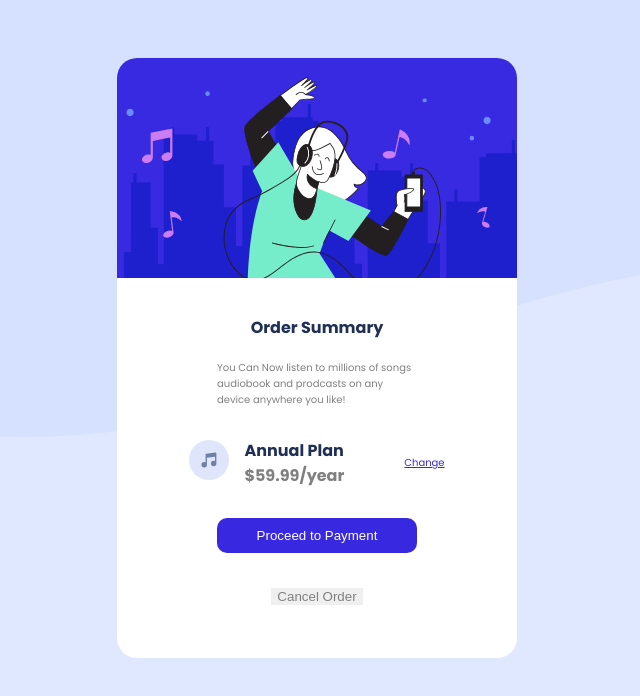
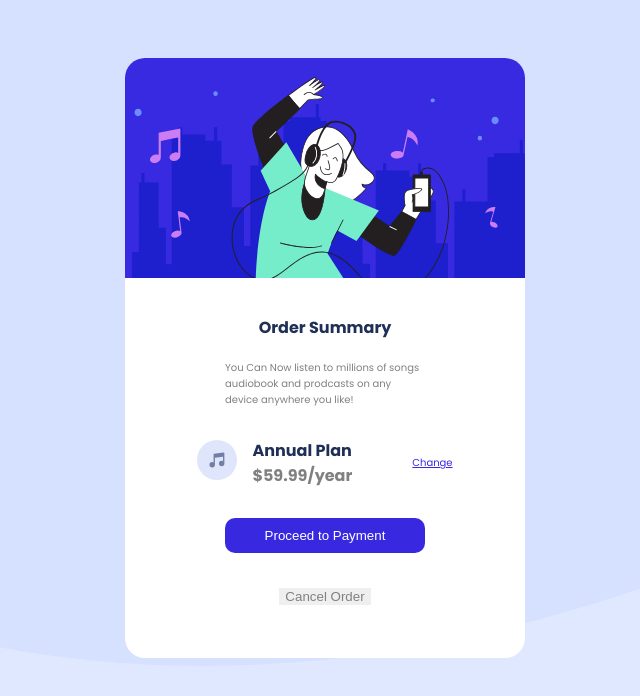
Before and after one commit to Mohammed-Adel23/3rd-project, a plain HTML site: page 3rd-project.html in a window 1280 px wide. Shown: the whole page, without its empty margins (323-963 px from the left). Drawn offline with Linux system fonts and the light colour scheme.

Commit message:
edited the background css

```diff
--- a/3rd-project.css
+++ b/3rd-project.css
@@ -5,7 +5,8 @@ body{
     background-color: hsl(225, 100%, 94%);
     background-image: url(icons/pattern-background-desktop.svg);
     background-repeat: no-repeat;
-    width: auto;
+    width: 100%;
+    background-size: cover;
 }
 .card{
     background-color: white;
```
